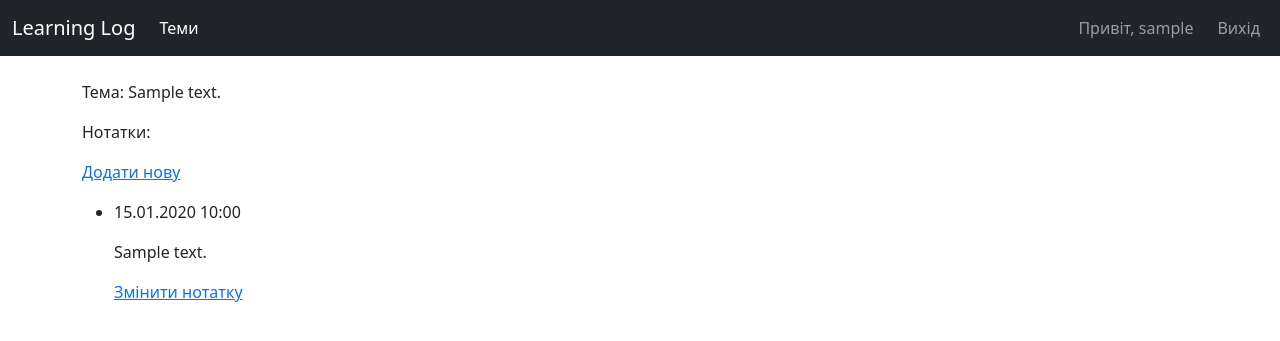
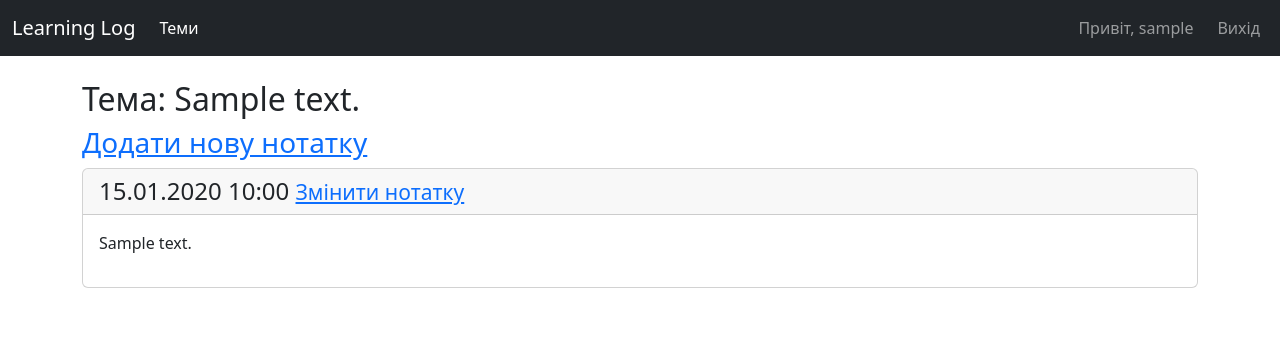
Before and after one commit to roman-yatsenko/learning-log-2024, a Django app: page /topics/1/ in a window 1280 px wide. Shown: the top 341 px of the page. Run offline with Django 4.2, Linux system fonts and the light colour scheme; a user stored in the database is signed in; tables that the repository leaves empty hold one stand-in row (values such as "Sample post"); some libraries are stand-ins or nearby versions.

Commit message:
Add styles to topic page

```diff
--- a/learning_logs/templates/learning_logs/topic.html
+++ b/learning_logs/templates/learning_logs/topic.html
@@ -1,19 +1,21 @@
 {% extends "learning_logs/base.html" %}
 
 {% block content %}
-    <p>Тема: {{ topic }}</p>
+    <h2>Тема: {{ topic }}</h2>
 
-    <p>Нотатки:</p>
-    <p><a href="{% url 'learning_logs:new_entry' topic.id %}">Додати нову</a></p>
-    <ul>
-        {% for entry in entries %}
-            <li>
-                <p>{{ entry.date_added|date:'d.m.Y H:i' }}</p>
-                <p>{{ entry.text|linebreaks }}</p>
-                <p><a href="{% url 'learning_logs:edit_entry' entry.id %}">Змінити нотатку</a></p>
-            </li>
-        {% empty %}
-            <li>Відсутні нотатки за темою.</li>
-        {% endfor %}
-    </ul>
+    <h3><a href="{% url 'learning_logs:new_entry' topic.id %}">Додати нову нотатку</a></h3>
+
+    {% for entry in entries %}
+        <div class="card mb-3">
+            <h4 class="card-header">
+                {{ entry.date_added|date:'d.m.Y H:i' }}
+                <small><a href="{% url 'learning_logs:edit_entry' entry.id %}">Змінити нотатку</a></small>
+            </h4>
+            <div class="card-body">
+                {{ entry.text|linebreaks }}
+            </div>
+        </div>
+    {% empty %}
+        <h4>Відсутні нотатки за темою.</h4>
+    {% endfor %}
 {% endblock content %}
```
